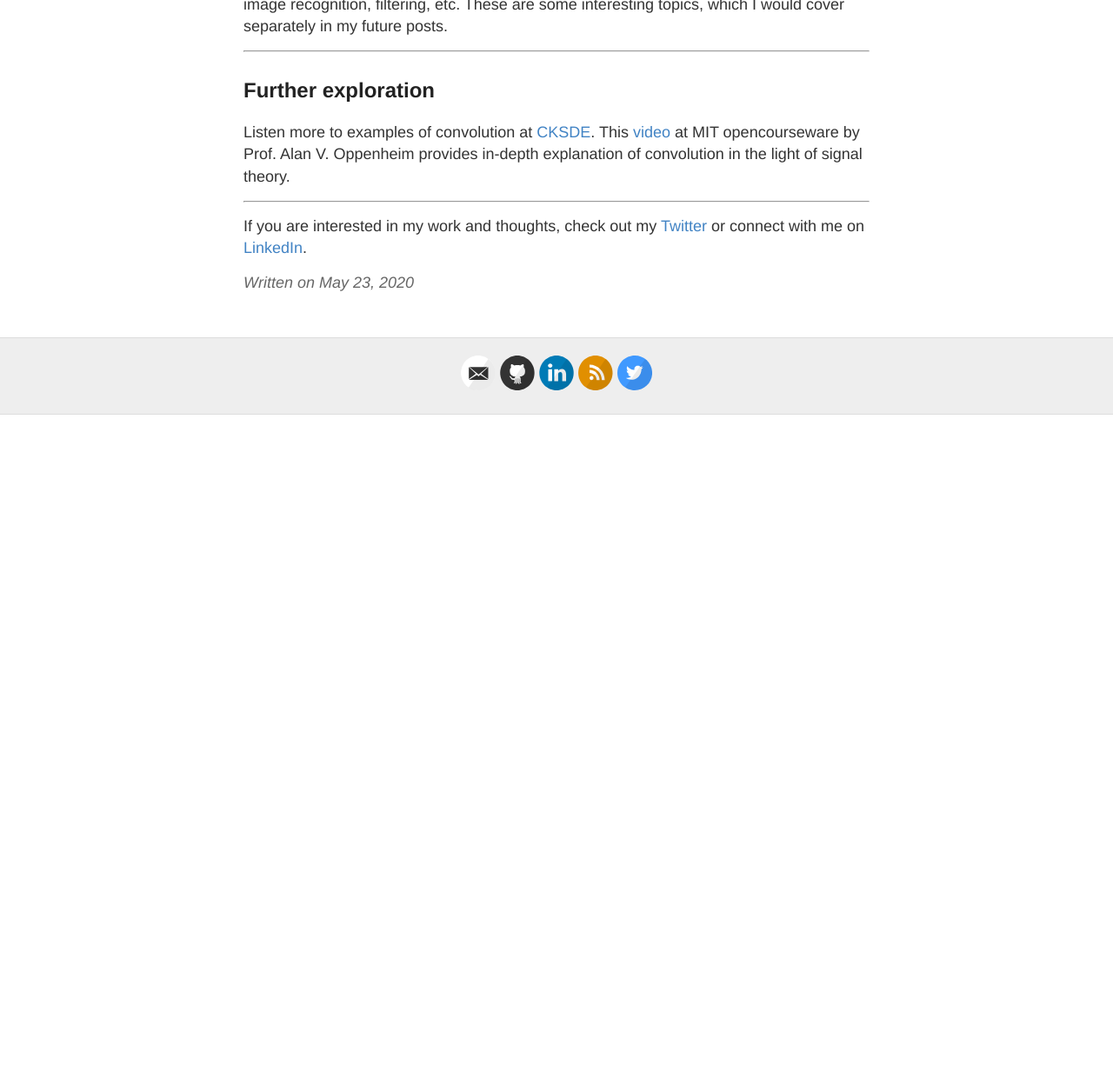
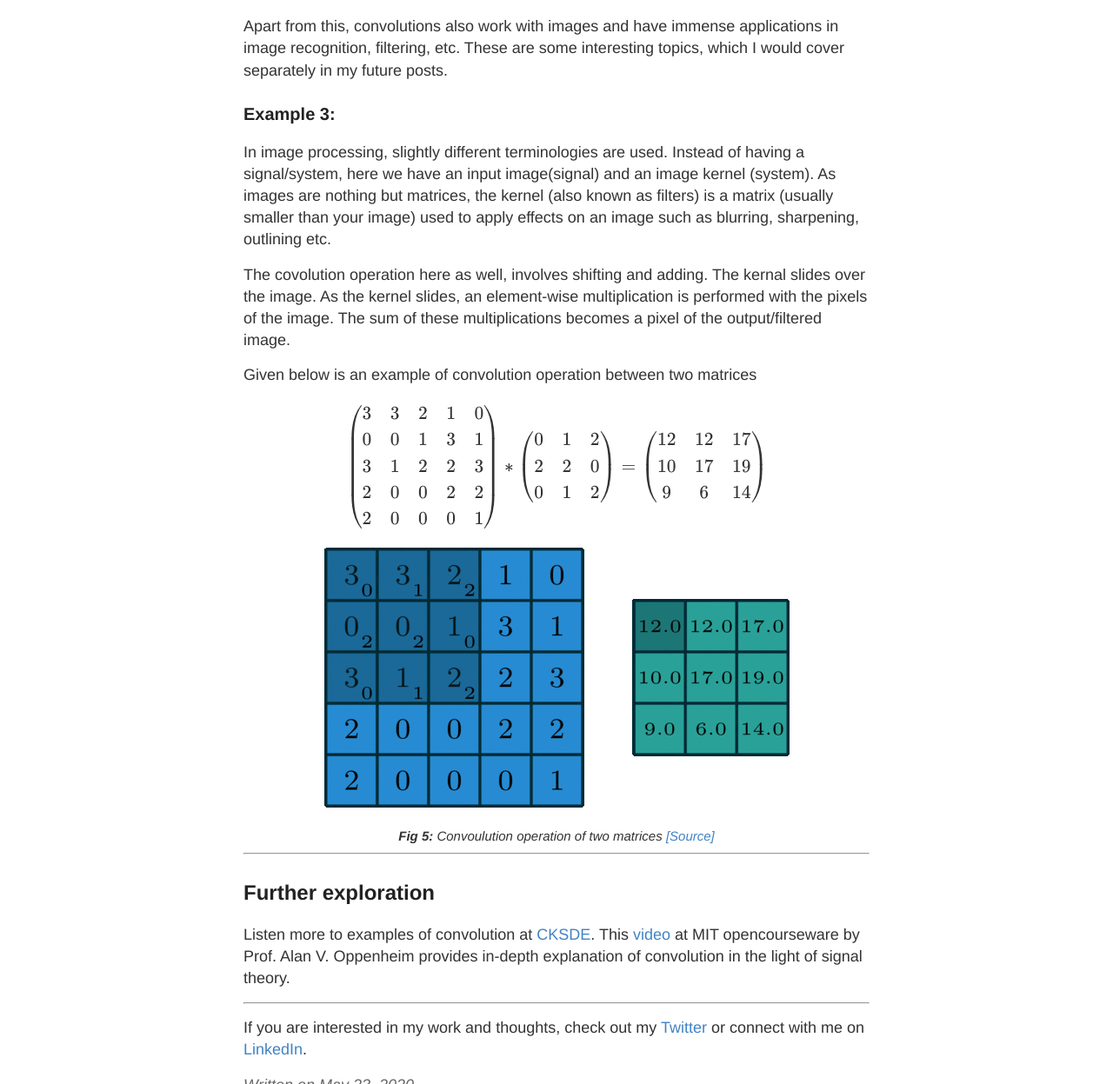
Before and after one commit to ankitk50/ankitk50.github.io, a Jekyll site: the page built from _posts/2020-05-23-ConvolutionSignalTheory.md, in a window 1280 px wide and 1400 px high, scrolled down 4354 px, cut to the strip 153-1400 px from the top of the window. Shown: the whole strip at 87% size. Built offline with Jekyll 4.4.1, drawn with Linux system fonts in a browser that asks for light colours; formulas are drawn with MathJax 3; before the commit the page ends 4984 px from its top, so only the background shows below that; some of the changed text lies outside the part shown.

Commit message:
updates to convolution

```diff
--- a/_posts/2020-05-23-ConvolutionSignalTheory.md
+++ b/_posts/2020-05-23-ConvolutionSignalTheory.md
@@ -90,7 +90,7 @@ $$
 \end{align*}
 $$
 
-Under the hood, the operation simply means flipping one of the signals and sweeping it across the entire range, evaluating the area of the overlapping region. This is shown in the following animation from [Wikipedia](https://en.wikipedia.org/wiki/Convolution).
+Under the hood, the operation simply means flipping one of the signals and sweeping it across the entire range, evaluating the area of the overlapping region. It has two fundamental operations, shifting and adding. These two fundamental operations remain same across different applications such as image processing and audio signal processing. This is shown in the following animation from [Wikipedia](https://en.wikipedia.org/wiki/Convolution).
 
 <figure align="center">
 <p>
@@ -132,6 +132,46 @@ In this example, audio of a snare drum is fed as an input to a system that produ
 
 Apart from this, convolutions also work with images and have immense applications in image recognition, filtering, etc. These are some interesting topics, which I would cover separately in my future posts.
 
+### Example 3:
+
+In image processing, slightly different terminologies are used. Instead of having a signal/system, here we have an input image(signal) and an image kernel (system). As images are nothing but matrices, the kernel (also known as filters) is a matrix (usually smaller than your image) used to apply effects on an image such as blurring, sharpening, outlining etc.
+
+The covolution operation here as well, involves shifting and adding. The kernal slides over the image. As the kernel slides, an element-wise multiplication is performed with the pixels of the image. The sum of these multiplications becomes a pixel of the output/filtered image.
+
+Given below is an example of convolution operation between two matrices
+
+$$
+\begin{align*}
+  & \left( \begin{array}{ccc}
+      3 & 3 & 2 & 1 & 0 \\
+      0 & 0 & 1 & 3 & 1 \\
+      3 & 1 & 2 & 2 & 3 \\
+      2 & 0 & 0 & 2 & 2 \\
+      2 & 0 & 0 & 0 & 1
+    \end{array} \right)
+     \ast
+  \left( \begin{array}{c}
+      0 & 1 & 2 \\
+      2 & 2 & 0 \\
+      0 & 1 & 2
+    \end{array} \right)
+  =
+    \left( \begin{array}{c}
+      12 & 12 & 17 \\
+      10 & 17 & 19 \\
+      9 & 6 & 14
+    \end{array} \right)
+\end{align*}
+$$
+
+<figure align="center">
+<p>
+<img src="/blog/assets/conv.gif" width="535" height="299" alt="convolution">
+</p>
+<figcaption align="center"  style="font-size:15px" ><em><b>Fig 5:</b> Convoulution operation of two matrices <a href="https://arxiv.org/abs/1603.07285">[Source]</a></em>
+</figcaption>
+</figure>
+
 ---
 
 ## Further exploration
--- a/about.markdown
+++ b/about.markdown
@@ -4,7 +4,7 @@ title: About
 permalink: /about/
 ---
 
-Ankit Kumar is an electrical engineer. His research interests are embedded electronics and autonomous systems. Inspired by anyone with the drive and interest to learn, he aims to create more inclusive and effective STEM education. He is from Chandigarh, India. Apart from research, he enjoys watching cricket, playing video games, reading about machines that can fly, hiking and listening to folk music.
+Ankit Kumar is an electrical engineer. His research interests are embedded electronics and autonomous systems. Inspired by anyone with the drive and interest to learn, he aims to create more inclusive and effective STEM education. He is from Chandigarh, India. Apart from research, he enjoys hiking, watching and playing cricket, video games, reading about machines that can fly and listening to folk music.
 
 ### Contact me
 
```
Also changed, not shown: assets/conv.gif (added).
